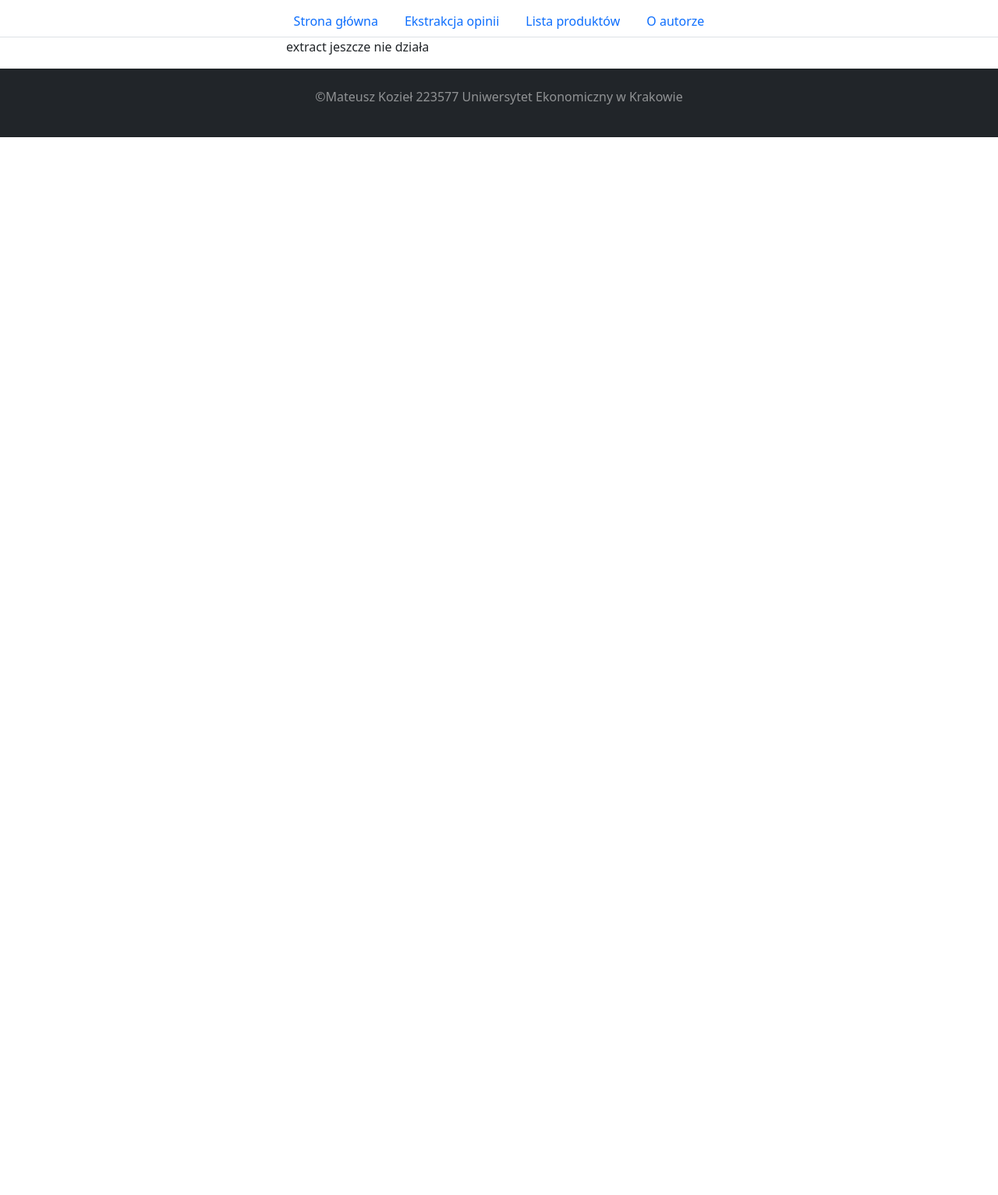
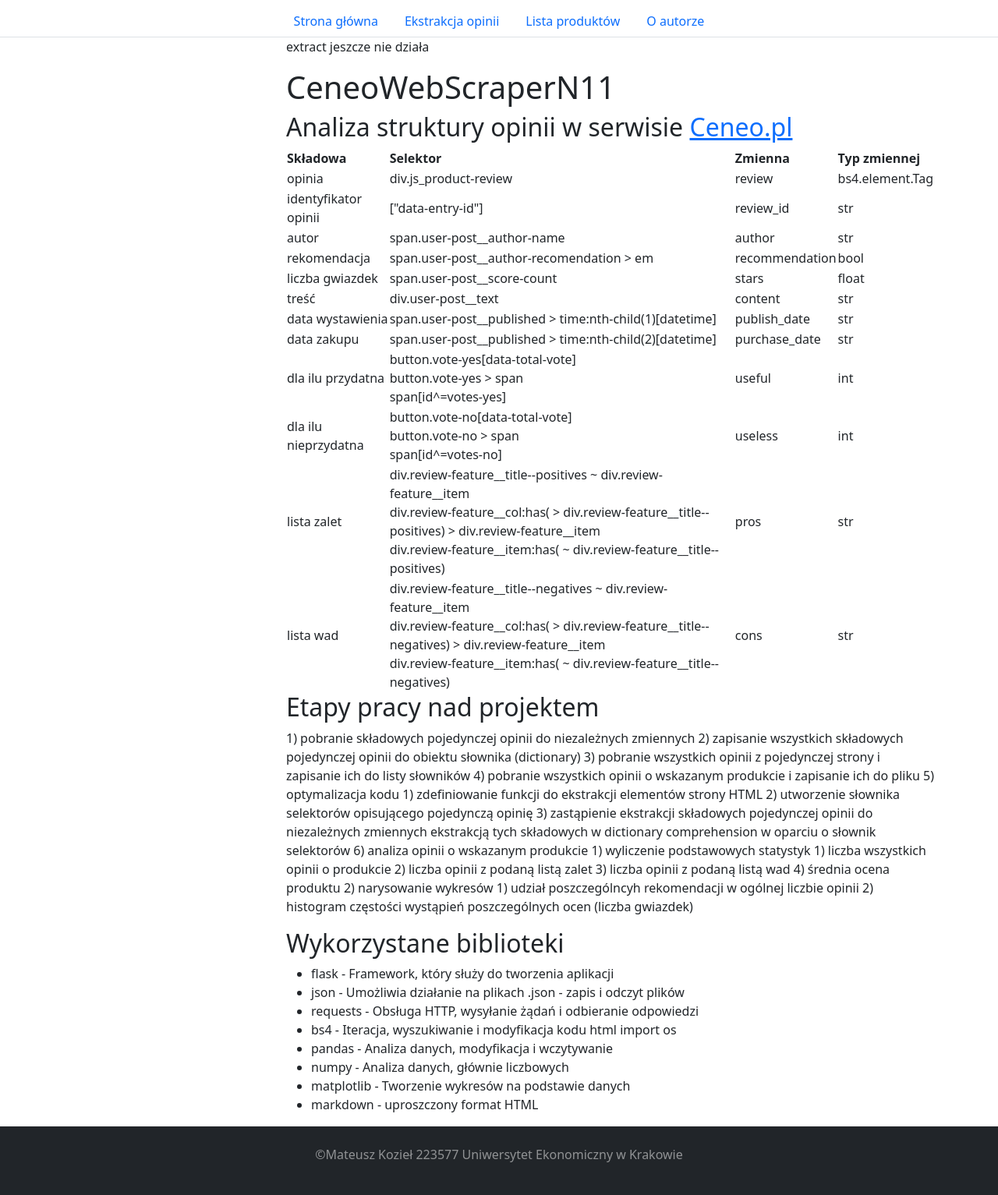
Before and after one commit to mkoziel94/CeneoWebScraperN11, a Flask app: page / in a window 1280 px wide. Shown: the part 50-1583 px from the top of the page at 78% size. Before the commit the page ends 226 px from the top, so only its background shows below. Run offline with Flask 2, Linux system fonts and the light colour scheme.

Commit message:
2022-07-03 MK 12:57 - charts not ready

```diff
--- a/app/routes.py
+++ b/app/routes.py
@@ -7,6 +7,7 @@ import os
 import pandas as pd
 import numpy as np
 from matplotlib import pyplot as plt
+import markdown as md
 
 def extract_element(ancestor, selector, attribute=None, extract_list=False):
     try:
@@ -32,7 +33,15 @@ selectors = {
 
 @app.route('/')
 def index():
-    return render_template("index.html.jinja")
+    libraries = []
+    for file in ["requirements.txt"]:
+        with open(file, "r") as tfile:
+            entries = tfile.readlines()
+            for entry in entries:
+                libraries.append('<li>' + entry.replace('==', ' <span class="badge text-bg-light">') + '</span></li>')
+    with open('README.md', "r") as mdfile:
+        readme_html = md.markdown(mdfile.read(), extensions=['markdown.extensions.tables', 'markdown.extensions.fenced_code'])
+    return render_template("index.html.jinja", libraries=libraries, readme_html=readme_html)
 
 @app.route('/author')
 def author():
@@ -50,12 +59,19 @@ def author():
 #     return render_template("extract.html.jinja")
 
 @app.route('/extract', methods=["POST", "GET"])
-def  extract(product_id):
+def  extract():
+    product_id = request.args.get('id')
+    print("PRODUCT ID: ", product_id)
+
+    if product_id is None:
+        return render_template('extract.html.jinja')
+
     url_pre = "https://www.ceneo.pl/"
     url_post = "/opinie-"
     page_no = 1
     all_reviews = []
-    product_id = request.form.get("idInput")
+
+    print('PRODUCT_ID: ', product_id)
 
     while(page_no):
         url = url_pre+product_id+url_post+str(page_no)
@@ -83,13 +99,18 @@ def  extract(product_id):
 
                 all_reviews.append(single_review)
             page_no += 1
-        else: page_no = None
-        return render_template('extract.html.jinja')
+        else:
+            page_no = None
 
     if not os.path.exists("app/reviews"):
         os.makedirs("app/reviews")
     f = open("app/reviews/"+product_id+".json", "w", encoding="UTF-8")
     json.dump(all_reviews, f, indent=4, ensure_ascii=False)
+    print("SAVED")
+    f.close()
+
+    print("ALL REVIEWS: ", all_reviews)
+
     return redirect(url_for('product', product_id=product_id))
 
 
--- a/app/templates/base.html.jinja
+++ b/app/templates/base.html.jinja
@@ -1,16 +1,22 @@
 <!DOCTYPE html>
 <html>
+
 <head>
     <meta charset="UTF-8">
     <meta http-equiv="X-UA-Compatible" content="IE=edge">
     <meta name="viewport" content="width=device-width, initial-scale=1.0">
-    <title>CeneoWebScraper MKozieł 223577</title>
+    <title>Ceneo Web Scraper MK</title>
     <!-- CSS only -->
-    <link href="https://cdn.jsdelivr.net/npm/bootstrap@5.2.0-beta1/dist/css/bootstrap.min.css" rel="stylesheet" integrity="sha384-0evHe/X+R7YkIZDRvuzKMRqM+OrBnVFBL6DOitfPri4tjfHxaWutUpFmBp4vmVor" crossorigin="anonymous">
+    <link href="https://cdn.jsdelivr.net/npm/bootstrap@5.2.0-beta1/dist/css/bootstrap.min.css" rel="stylesheet"
+        integrity="sha384-0evHe/X+R7YkIZDRvuzKMRqM+OrBnVFBL6DOitfPri4tjfHxaWutUpFmBp4vmVor" crossorigin="anonymous">
     <!-- JavaScript Bundle with Popper -->
-    <script src="https://cdn.jsdelivr.net/npm/bootstrap@5.2.0-beta1/dist/js/bootstrap.bundle.min.js" integrity="sha384-pprn3073KE6tl6bjs2QrFaJGz5/SUsLqktiwsUTF55Jfv3qYSDhgCecCxMW52nD2" crossorigin="anonymous"></script>
+    <script src="https://cdn.jsdelivr.net/npm/bootstrap@5.2.0-beta1/dist/js/bootstrap.bundle.min.js"
+        integrity="sha384-pprn3073KE6tl6bjs2QrFaJGz5/SUsLqktiwsUTF55Jfv3qYSDhgCecCxMW52nD2"
+        crossorigin="anonymous"></script>
+
 
 </head>
+
 <body>
     <header class="text-center container">
         <h1>Ceneo Web Scraper</h1>
@@ -38,12 +44,12 @@
             </div>
             <div class="col-9">
                 {% block content %}
-                    <p>base.html.jinja</p>
+                <p>base.html.jinja</p>
                 {% endblock content %}
             </div>
         </div>
     </div>
-    <footer  class="flex-shrink-0 py-4 bg-dark text-white-50">
+    <footer class="flex-shrink-0 py-4 bg-dark text-white-50">
         <div class="container text-center">
             <div class="container text-bottom">
                 <p>&copy;Mateusz Kozieł 223577 Uniwersytet Ekonomiczny w Krakowie</p>
@@ -52,4 +58,5 @@
     </footer>
 
 </body>
+
 </html>
--- a/app/templates/extract.html.jinja
+++ b/app/templates/extract.html.jinja
@@ -1,12 +1,13 @@
 {% extends "base.html.jinja" %}
 {% block content %}
-    <form action="{{ url_for('extract') }}" method="POST">
+    <form action="{{ url_for('extract') }}" method="GET">
         <div class="mb-3">
             <label for="product_id" class="form-label">Id produktu</label>
-            <input type="text" class="form-control" id="product_id" name="product_id" placeholder="Podaj id produktu">
+            <input type="text" class="form-control" id="product_id" name="id" placeholder="Podaj id produktu">
             <input type="submit" class="btn btn-primary" value="Pobierz">
         </div>
     </form>
+
     {# <h2>{{product_id}}</h2>
     <ul class="list-group">
         {% for key, value in stats.items() %}
--- a/app/templates/index.html.jinja
+++ b/app/templates/index.html.jinja
@@ -1,4 +1,6 @@
 {% extends "base.html.jinja" %}
 {% block content %}
     <p>extract jeszcze nie działa</p>
+
+    {{ readme_html }}
 {% endblock content %}
--- a/requirements.txt
+++ b/requirements.txt
@@ -15,6 +15,7 @@ itsdangerous==2.1.2
 Jinja2==3.1.2
 kiwisolver==1.4.2
 lazy-object-proxy==1.7.1
+Markdown==3.3.7
 MarkupSafe==2.1.1
 matplotlib==3.5.2
 mccabe==0.7.0
```
Also changed, not shown: README.md.
